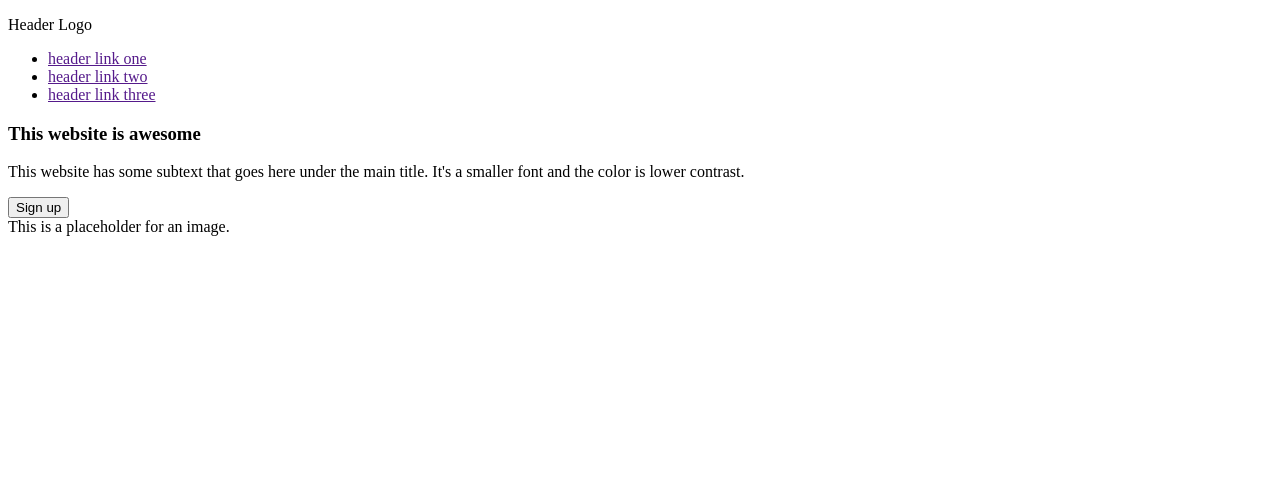
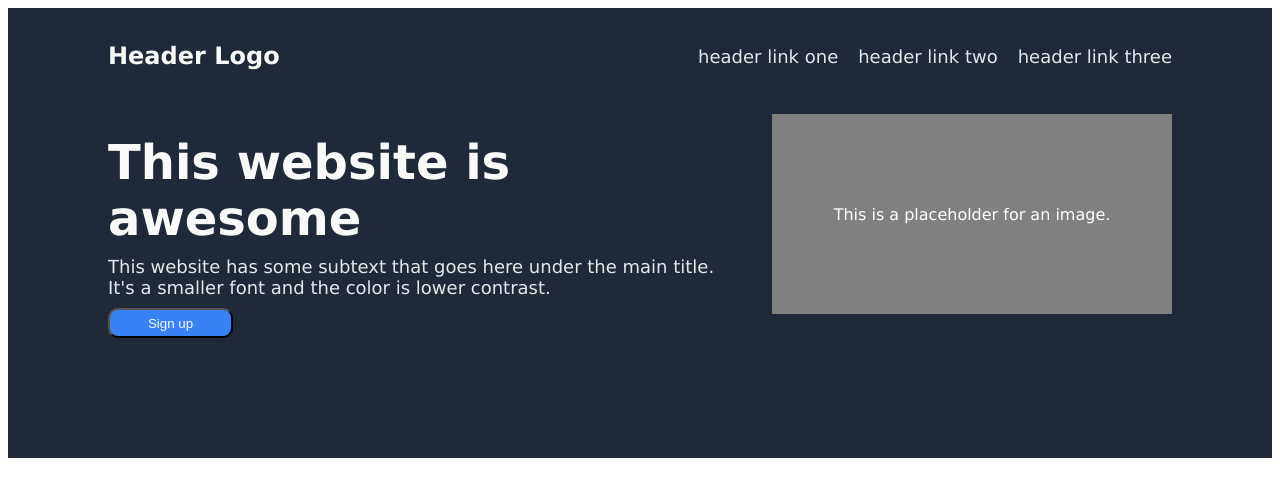
Before and after one commit to Montymakes/odin-portfolio, a plain HTML site: page index.html in a window 1280 px wide. Drawn offline with Linux system fonts and the light colour scheme.

Commit message:
Style hero section

```diff
--- a/index.html
+++ b/index.html
@@ -8,22 +8,24 @@
     <body>
         <section class="hero">
             <nav>
-                <p>Header Logo</p>
+                <p class="logo">Header Logo</p>
                 <ul>
                     <li><a href="">header link one</a></li>
                     <li><a href="">header link two</a></li>
                     <li><a href="">header link three</a></li>
                 </ul>
-                <div>
+            </nav>
+            <div class="title-sign-up">
+                <div class="title-text">
                     <h1>This website is awesome</h1>
-                    <p>This website has some subtext that goes here under the main title. It's a smaller font and the color is lower contrast.</p>
-                    <button>Sign up</button>
-                    <div>This is a placeholder for an image.</div>
+                    <p class="title-subtext">This website has some subtext that goes here under the main title. It's a smaller font and the color is lower contrast.</p>
+                    <button class="sign-up-btn">Sign up</button>
                 </div>
-            </nav>
+                <div class="image">This is a placeholder for an image.</div>
+            </div>
         </section>
-        <section></section>
-        <section></section>
-        <section></section>
+        <section class="gallery"></section>
+        <section class="quote"></section>
+        <section class="footer"></section>
     </body>
 </html>
--- a/style.css
+++ b/style.css
@@ -0,0 +1,91 @@
+
+body {
+    color: white;
+    font-family: Verdana, Geneva, Tahoma, sans-serif;
+}
+
+h1 {
+    font:bolder 48px Verdana, Geneva, Tahoma, sans-serif;
+    color: #f9faf8;
+    margin: 0;
+}
+
+nav {
+    display: flex;
+    justify-content: space-between;
+    align-items: center;
+    margin-bottom: 20px;
+}
+
+a {
+    text-decoration: none;
+}
+
+a:hover {
+    text-decoration: underline;
+}
+
+ul {
+    list-style-type: none;
+    margin: 0;
+    padding: 0;
+    display: flex;
+    gap: 20px;
+}
+
+button {
+    background-color: #3882F6;
+    color: #f9faf8;
+    width: 100px;
+}
+
+.hero {
+    background-color: #1F2937;
+    display: flex;
+    flex-direction: column;
+    padding: 10px 100px 100px;
+}
+
+.hero a, .title-subtext {
+    font-size: 18px;
+    color: #E5E7EB
+}
+
+.logo {
+    font-size: 24px;
+    font-weight: bolder;
+    color: #F9FAF8;
+}
+
+.title-sign-up {
+    display: flex;
+    gap: 50px;
+}
+
+.title-text {
+    display: flex;
+    flex-flow: column wrap;
+    padding: 20px 0;
+}
+
+.title-subtext {
+    margin: 10px 0;
+}
+
+.image {
+    background-color: gray;
+    width: 400px;
+    height: 200px;
+    flex-shrink: 0;
+    display: flex;
+    align-items: center;
+    justify-content: center;
+
+}
+
+.sign-up-btn {
+    border-radius: 10px;
+    padding: 5px;
+    width: 125px;
+    height: 30px;
+}
```
